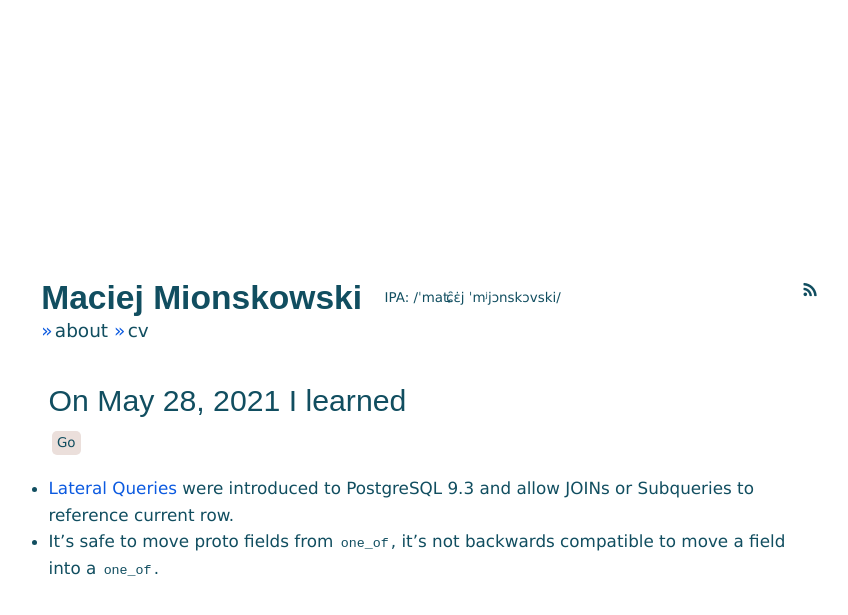
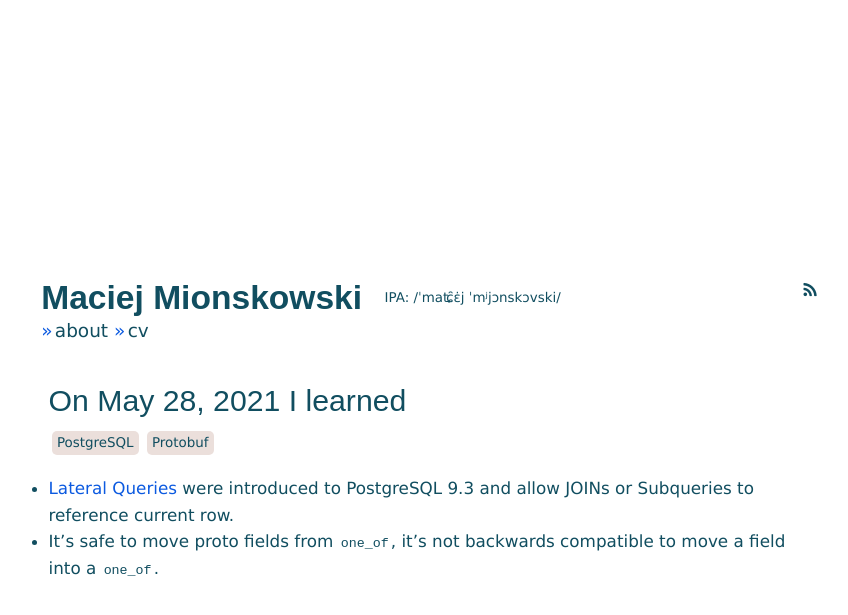
Before and after one commit to maciekmm/maciekmm.github.io, a Jekyll site: the page built from _tils/2021-05-28.md, in a window 1280 px wide. Shown: the top 615 px of the page, without its empty margins (215-1063 px from the left). Built offline with Jekyll 4.4.1, drawn with Linux system fonts in a browser that asks for light colours; some web fonts are replaced.

Commit message:
Fix tags for TIL 28-05-2021

```diff
--- a/_tils/2021-05-28.md
+++ b/_tils/2021-05-28.md
@@ -3,7 +3,8 @@ layout: til
 title:  "On May 28, 2021 I learned"
 date:   2021-05-28
 tags:
-    - Go
+    - PostgreSQL
+    - Protobuf
 ---
 
 - [Lateral Queries](https://www.postgresql.org/docs/9.4/queries-table-expressions.html) were introduced to PostgreSQL 9.3 and allow JOINs or Subqueries to reference current row.
```
